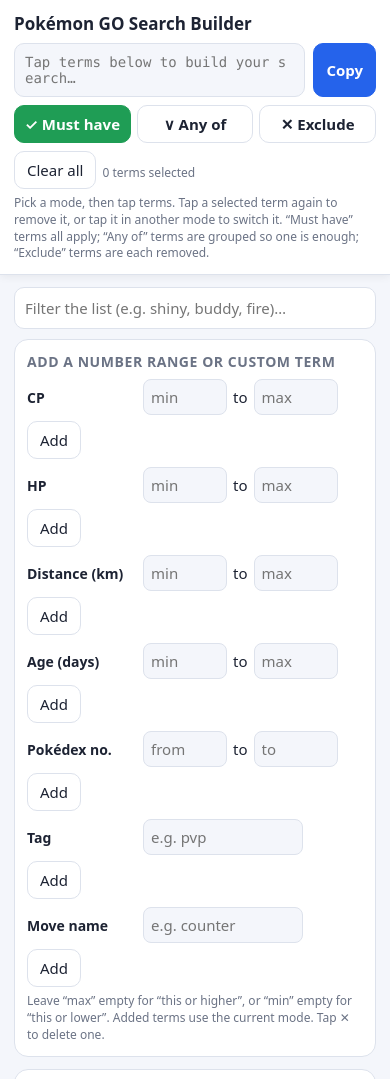
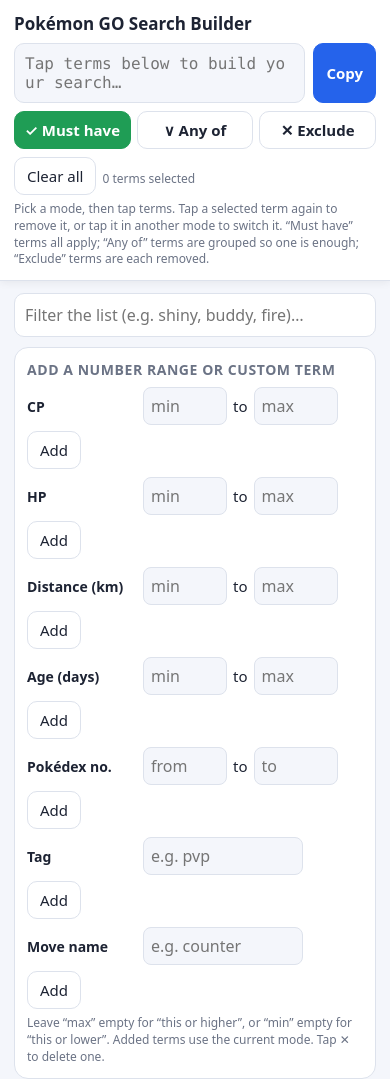
Before and after one commit to hurstmatthewm-png/pokemon-go-search, a plain HTML site: page index.html in a window 390 px wide. Shown: the top 1079 px of the page. Drawn offline with Linux system fonts and the light colour scheme.

Commit message:
Stop iPhone zooming in on text boxes
Co-Authored-By: Claude Opus 5.5 <noreply@anthropic.com>
Claude-Session: https://claude.ai/code/session_01KZwqYjoRqFvsHF6VPYaQzy

```diff
--- a/index.html
+++ b/index.html
@@ -49,6 +49,7 @@
   .addwrap{display:inline-flex;align-items:center;gap:2px}
   .del{padding:4px 8px;border-radius:999px;font-size:12px;color:var(--ex)}
   .legend span{display:inline-block;margin-right:10px}
+  input,textarea,select{font-size:16px!important}
   footer{font-size:12px;color:var(--muted);padding:0 4px;line-height:1.5}
 </style>
 </head>
```
